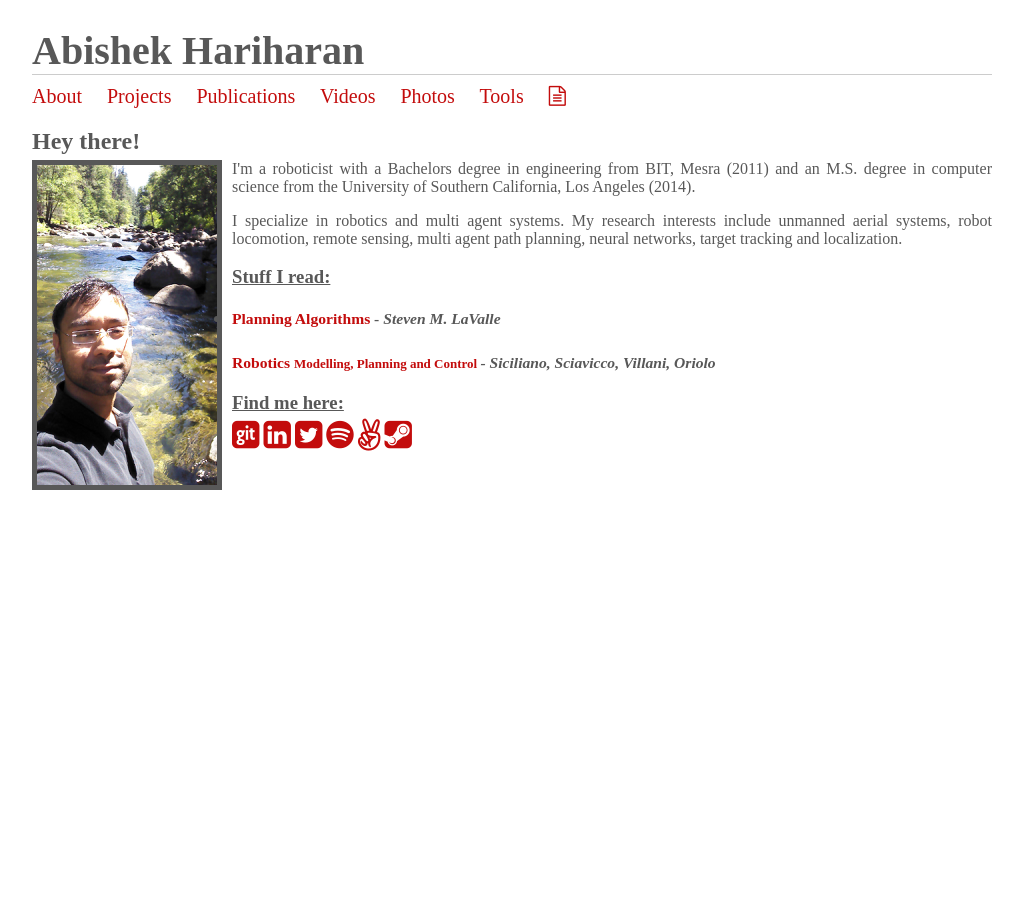
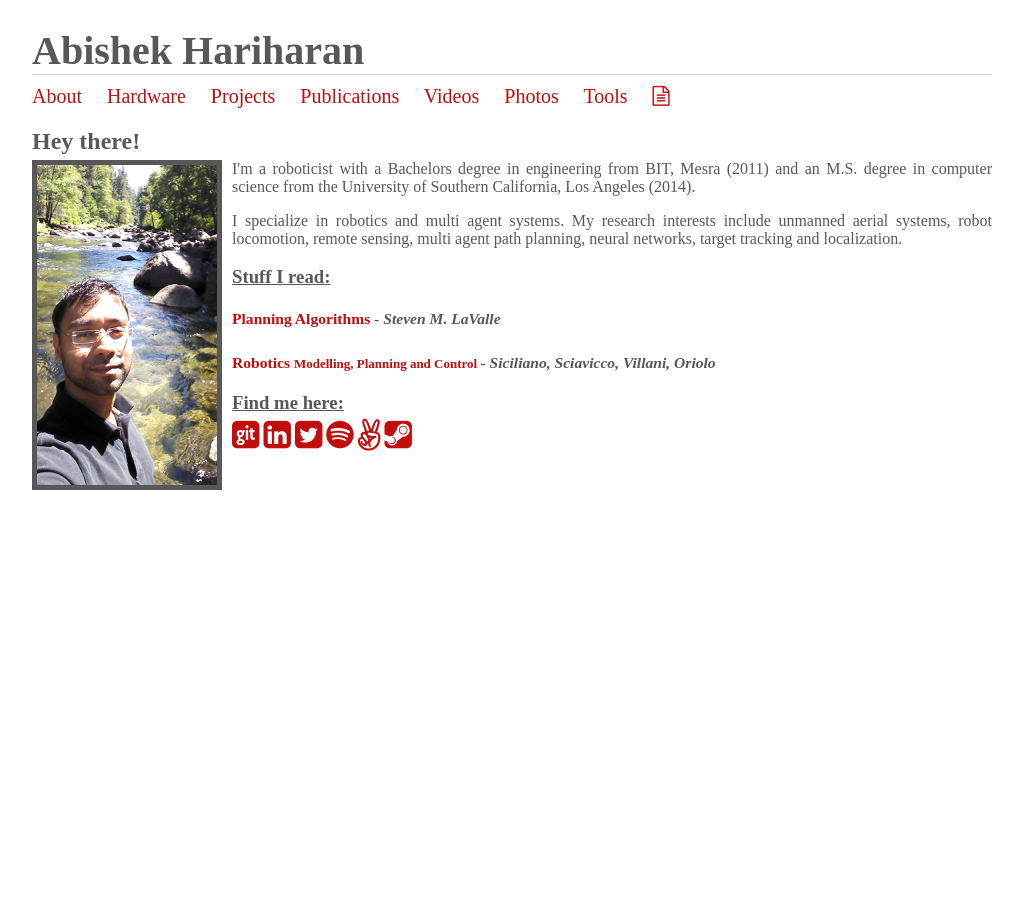
Before and after one commit to abishekh/site, a Jekyll site: the page index.html, which Jekyll copies as it is, in a window 1280 px wide. Shown: the whole page, without its empty margins (128-1151 px from the left). Built offline with Jekyll 4.4.1, drawn with Linux system fonts in a browser that asks for light colours; nearby versions of some CDN libraries.

Commit message:
Added Ahardware section

```diff
--- /dev/null
+++ b/hwexp.html
@@ -0,0 +1,63 @@
+<h2><u>Hardware I've worked with:</u></h2>
+<br>
+<p align="justify"> I'm always working with new hardware, developing solutions for my robotics research or working on side projects. Here is a list of hardware that I've worked with and incorporated in my projects along the way.</p>
+
+
+<p>
+<h3><u>Processors:</u></h3>
+<pre>
+<ul class="fa-ul">
+
+<li><i class="fa fa-check-square-o fa-lg"></i>  ARM1176JZF 32-bit RISC</li>
+<li><i class="fa fa-check-square-o fa-lg"></i>  ATmega 1280 16Mhz</li>
+<li><i class="fa fa-check-square-o fa-lg"></i>  ATMega 328 16Mhz</li>
+<li><i class="fa fa-check-square-o fa-lg"></i>  ATMega 32U4 16Mhz</li>
+</ul>
+</pre>
+</p>
+
+
+<p>
+<h3><u>Sensors, Converters & Comms. :</u></h3>
+<pre>
+<ul class="fa-ul">
+<li><i class="fa fa-check-square-o fa-lg"></i> Thermocouple Amplifier MAX31855 + K type  <a href='https://www.adafruit.com/products/269'>(Details)</a></li>
+
+<li><i class="fa fa-check-square-o fa-lg"></i> BMP085 Barometric Pressure/Temperature/Altitude Sensor. <a href='http://www.adafruit.com/datasheets/BST-BMP085-DS000-06.pdf'>(Details)</a></li>
+
+<li><i class="fa fa-check-square-o fa-lg"></i> 9-DOF IMU Breakout - L3GD20H + LSM303. <a href='https://learn.adafruit.com/adafruit-9-dof-imu-breakout'>(Details)</a></li>
+
+<li><i class="fa fa-check-square-o fa-lg"></i> MPXV7002 Integrated Silicon Pressure Sensor. <a href='https://www.freescale.com/files/sensors/doc/data_sheet/MPXV7002.pdf'>(Details)</a></li>
+
+<li><i class="fa fa-check-square-o fa-lg"></i> Sharp GP2Y0A02YK0F - Infrared proximity sensor.<a href='https://www.sparkfun.com/datasheets/Sensors/Infrared/gp2y0a02yk_e.pdf'>(Details)</a></li>
+
+<li><i class="fa fa-check-square-o fa-lg"></i> Parallax Ultrasonic distance sensor.<a href='http://learn.parallax.com/KickStart/28015'>(Details)</a></li>
+
+<li><i class="fa fa-check-square-o fa-lg"></i> Xbee 900Mhz & 2.4Ghz.<a href='https://www.sparkfun.com/pages/xbee_guide'>(Details)</a></li>
+
+<li><i class="fa fa-check-square-o fa-lg"></i> Ublox 5 GPS<a href='https://www2.u-blox.com/images/downloads/Product_Docs/NEO-5x_DataSheet_%28GPS.G5-MS5-07025%29.pdf'>(Details)</a></li>
+
+<li><i class="fa fa-check-square-o fa-lg"></i> MTK3339 GPS<a href='http://www.adafruit.com/products/746'>(Details)</a></li>
+
+<li><i class="fa fa-check-square-o fa-lg"></i> FSRs - Force sensitive resistors</li>
+</ul>
+</pre>
+</p>
+
+
+<p>
+<h3><u>Robots:</u></h3>
+<pre>
+<ul class="fa-ul">
+<li><i class="fa fa-check-square-o fa-lg"></i> Aldebaran NAO <a href='https://en.wikipedia.org/wiki/Nao_%28robot%29'>(Details)</a></li>
+
+<li><i class="fa fa-check-square-o fa-lg"></i> Parrot AR.Drone 2.0 <a href='https://en.wikipedia.org/wiki/Parrot_AR.Drone'>(Details)</a></li>
+
+<li><i class="fa fa-check-square-o fa-lg"></i> Turtlebot 2.0 <a href='https://en.wikipedia.org/wiki/Turtlebot'>(Details)</a></li>
+
+<li><i class="fa fa-check-square-o fa-lg"></i> AscTech Hummingbird <a href='http://www.clearpathrobotics.com/hummingbird-uav/'>(Details)</a></li>
+
+
+</ul>
+</pre>
+</p>
--- a/index.html
+++ b/index.html
@@ -42,14 +42,16 @@
     <div id='container'>
     <header>
       <h1>Abishek Hariharan</h1>
+
       <nav>
         <a href='#about'>About</a>
+        <a href='#hwexp'>Hardware</a>
         <a href='#projects'>Projects</a>
-	<a href='#publications'>Publications</a>
-	<a href='#videos'>Videos</a>
-	<a href='#photos'>Photos</a>
-	<a href='#tools'>Tools</a>
-	<a href='/assets/Abishek_Hariharan_Resume_US_April2015N.pdf'><i class="fa fa-file-text-o"></i></a>
+	      <a href='#publications'>Publications</a>
+	      <a href='#videos'>Videos</a>
+	      <a href='#photos'>Photos</a>
+	      <a href='#tools'>Tools</a>
+	      <a href='/assets/Abishek_Hariharan_Resume_US_April2015N.pdf'><i class="fa fa-file-text-o"></i></a>
 
       </nav>
     </header>
```
Also changed, not shown: other parts of index.html (+1 -1 lines).
